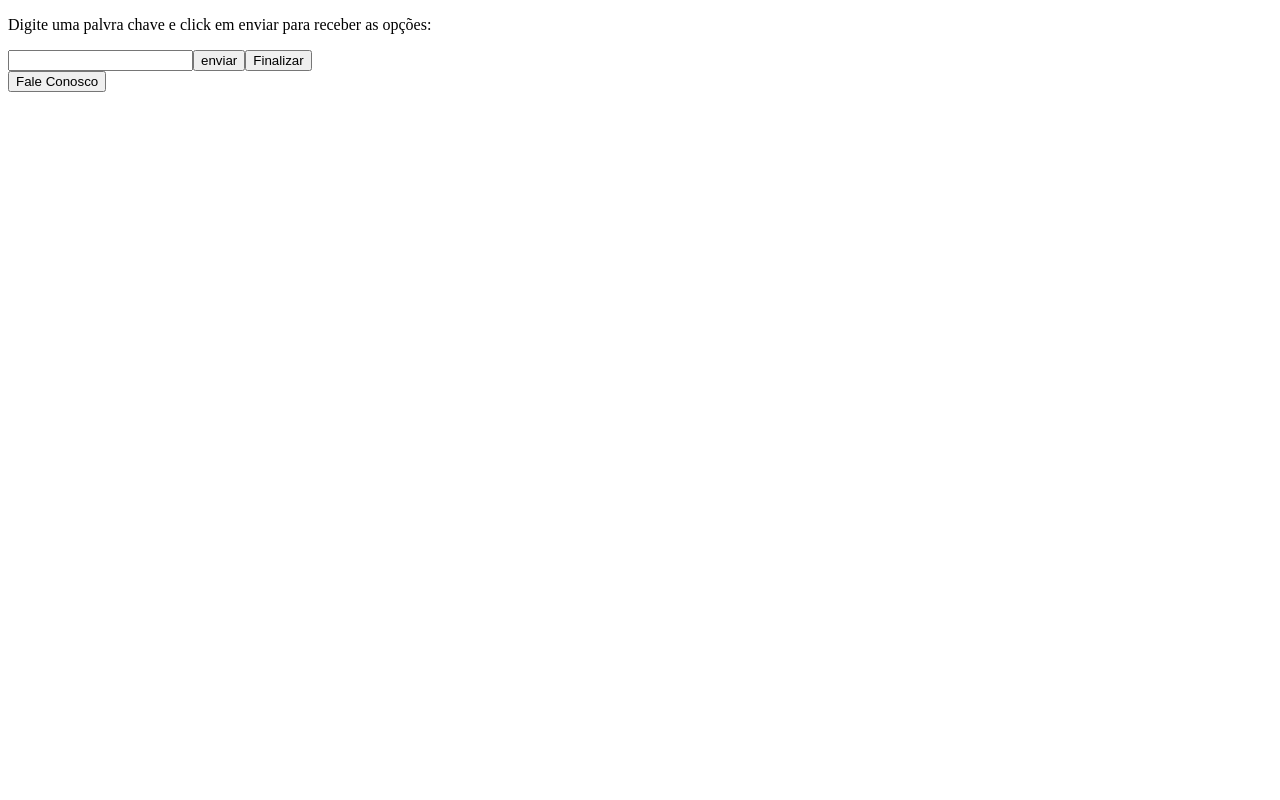
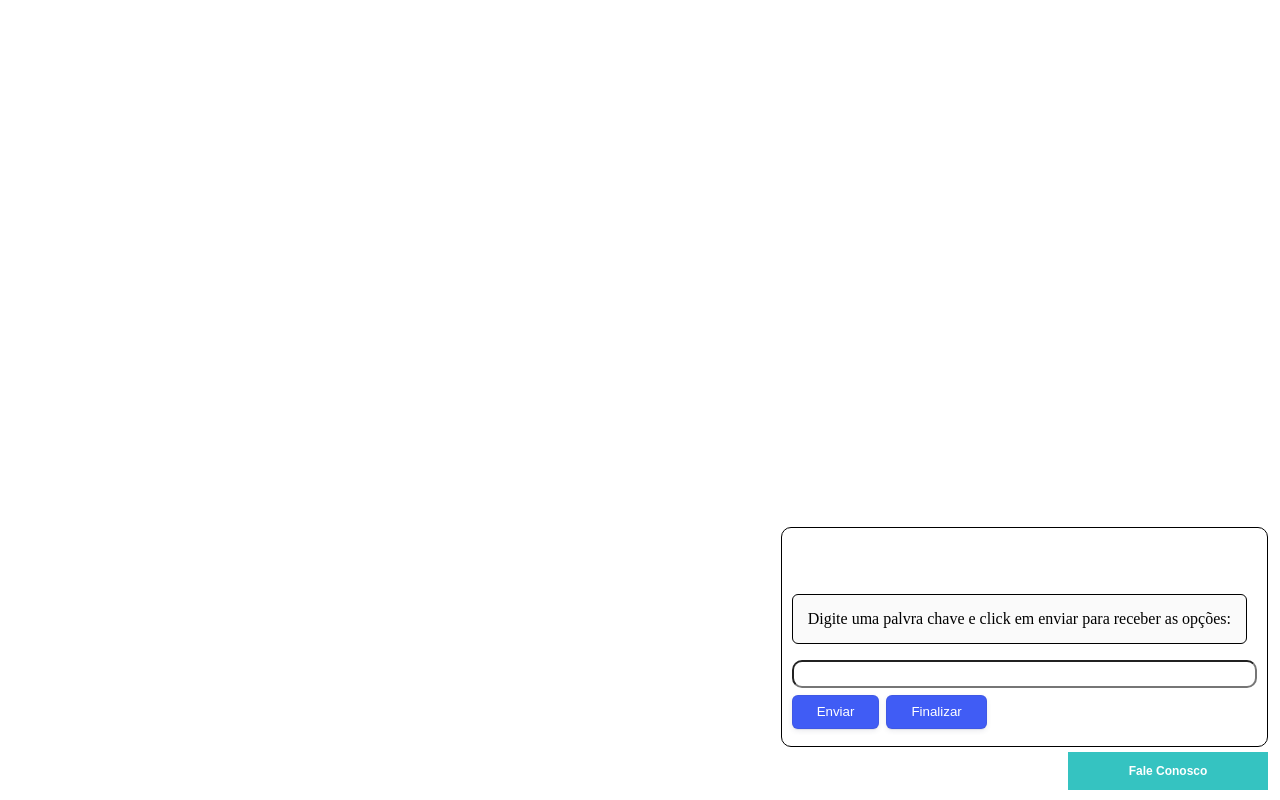
Before and after one commit to MilenaCLeme/web-chat, a React (Create React App) app in the folder front-end/: page / in a window 1280 px wide. Both pictures are taken after a click on the button "Fale Conosco". Built offline with nearby package versions, Linux system fonts and the light colour scheme.

Commit message:
css styled components

```diff
--- a/front-end/src/Pages/Home.js
+++ b/front-end/src/Pages/Home.js
@@ -1,5 +1,11 @@
 import React, { useState } from 'react';
-import Button from '../components/Button';
+import Button from '../Components/Button';
+import {
+  Answer,
+  ChatArea,
+  InputChat,
+  MainContainer,
+} from '../styles/homeStyle';
 
 export default function Home() {
   const [chat, setChat] = useState(false);
@@ -27,49 +33,45 @@ export default function Home() {
   };
 
   return (
-    <>
-      {
-        chat
-          ? (
-            <div>
-              {
-                options ? (
+    <MainContainer>
+      { chat ? (
+        <ChatArea>
+          { options ? (
             <div>
               <div>
                 {
                  buttons.length !== 0 ? buttons.map(({ command }) => (
-                          <Button name={command} func={() => setButtonClick(command)} />
-                        )) : (<p>Palavra chave não encontrada</p>)
+                   <Button name={command} func={() => setButtonClick(command)} stl="opcoes" />
+                 )) : (<Answer>Palavra chave não encontrada</Answer>)
                 }
               </div>
               <div>
                 {
                   buttons.filter(({ command }) => command === buttonClick)
                     .map(({ instructions }) => (
-                            <p>{instructions}</p>
+                      <Answer>{instructions}</Answer>
                     ))
                 }
               </div>
               <div>
                 <a target="_blank" href="wa.me/55">
-                        <Button name="Fale com Atendente" />
+                  <Button name="Fale com Atendente" stl="falecom" />
                 </a>
               </div>
             </div>
-                ) : null
-              }
+          ) : null}
           <div>
-                <p>Digite uma palvra chave e click em enviar para receber as opções:</p>
+            <Answer>Digite uma palvra chave e click em enviar para receber as opções:</Answer>
           </div>
-              <input type="text" onChange={({ target }) => setWord(target.value)} value={word} />
-              <Button name="enviar" func={() => { callApi(word); }} />
-              <Button name="Finalizar" func={() => setOptions(false)} />
+          <InputChat type="text" onChange={({ target }) => setWord(target.value)} value={word} />
+          <Button name="Enviar" func={() => { callApi(word); }} stl="final-envia" />
+          <Button name="Finalizar" func={() => setOptions(false)} stl="final-envia" />
+
+        </ChatArea>
+      ) : null}
+      <div>
+        <Button name="Fale Conosco" func={() => setChat(!chat)} stl="faleconosco" />
       </div>
-          ) : null
-      }
-      <div>
-        <Button name="Fale Conosco" func={() => setChat(!chat)} />
-      </div>
-    </>
+    </MainContainer>
   );
 }
--- a/front-end/src/components/Button.js
+++ b/front-end/src/components/Button.js
@@ -1,15 +1,44 @@
+import PropTypes from 'prop-types';
 import React from 'react';
-import PropTypes from 'prop-types';
 
-export default function Button({ name, func }) {
-  return (
-    <button type="submit" onClick={func}>
-      {name}
-    </button>
-  );
+import {
+  FaleAtendente, FaleConosco, Finaliza, Opcoes,
+} from '../styles/homeStyle';
+
+// eslint-disable-next-line react/prop-types
+export default function Button({ name, func, stl }) {
+  if (stl === 'faleconosco') {
+    return (
+      <FaleConosco type="submit" onClick={func}>
+        {name}
+      </FaleConosco>
+    );
+  }
+  if (stl === 'falecom') {
+    return (
+      <FaleAtendente type="submit" onClick={func}>
+        {name}
+      </FaleAtendente>
+    );
+  }
+  if (stl === 'opcoes') {
+    return (
+      <Opcoes type="submit" onClick={func}>
+        {name}
+      </Opcoes>
+    );
+  }
+  if (stl === 'final-envia') {
+    return (
+      <Finaliza type="submit" onClick={func}>
+        {name}
+      </Finaliza>
+    );
+  }
 }
 
 Button.propTypes = {
   name: PropTypes.string.isRequired,
   func: PropTypes.func.isRequired,
+  stl: PropTypes.string.isRequired,
 };
--- /dev/null
+++ b/front-end/src/styles/homeStyle.js
@@ -0,0 +1,153 @@
+import styled, { createGlobalStyle } from 'styled-components';
+
+const GlobalStyle = createGlobalStyle`
+body {
+  display: flex;
+  align-items: center;
+  justify-content: center;
+  flex-direction: column;
+  position: relative;
+  height: 99%;
+  background:#f2f2f2 ;
+  font-family: 'Roboto', helvetica, arial, sans-serif;
+  font-size: 1.5em;
+}
+`;
+
+const MainContainer = styled.section`
+  max-width: 100%;
+  max-height: 100%;
+  z-index: 10001;
+  position: fixed;
+  bottom: 10px;
+  right: 12px;
+`;
+
+const ChatArea = styled.div`
+  border: 1px solid;
+  border-radius: 10px;
+  padding: 50px 20px 10px 10px;
+  float: right;
+`;
+
+const InputChat = styled.input`
+  flex: 1;
+  padding: 0.2em;
+  border-radius: 10px;
+  width: 100%;
+  font-size: 1rem;
+`;
+
+const FaleConosco = styled.button`
+  display: block;
+  padding: 1em;
+  width: 200px;
+  background-color: #35c3c1;
+  border: 0;
+  color: #fff;
+  cursor: pointer;
+  font-size: .75em;
+  font-weight: 600;
+  text-shadow: 0 1px 0 rgba(black, .2);
+  float: right;
+  margin-top: 5px;
+`;
+
+const Opcoes = styled.button`
+  background-color: #fff;
+  border: 0 solid #e2e8f0;
+  border-radius: 1.5rem;
+  box-sizing: border-box;
+  color: #0d172a;
+  cursor: pointer;
+  display: inline-block;
+  font-size: 1em;
+  font-weight: 600;
+  line-height: 1;
+  padding: 0.6rem 1.6rem;
+  text-align: center;
+  transition: all .1s cubic-bezier(.4, 0, .2, 1);
+  box-shadow: 0px 1px 2px rgba(166, 175, 195, 0.25);
+  margin: 7px;
+
+  :hover {
+    background-color: #cecece;
+  }
+
+`;
+
+const FaleAtendente = styled.button`
+    backface-visibility: hidden;
+  background-color: #25d366;
+  border-radius: 6px;
+  border-width: 0;
+  box-shadow: rgba(50, 50, 93, .1) 0 0 0 1px inset,rgba(50, 50, 93, .1) 0 2px 5px 0,rgba(0, 0, 0, .07) 0 1px 1px 0;
+  box-sizing: border-box;
+  color: #fff;
+  cursor: pointer;
+  height: 34px;
+  line-height: 0.85;
+  margin: 7px 7px 7px 0;
+  outline: none;
+  overflow: hidden;
+  padding: 0 25px;
+  position: relative;
+  text-align: center;
+  text-transform: none;
+  transform: translateZ(0);
+  transition: all .2s,box-shadow .08s ease-in;
+  user-select: none;
+  -webkit-user-select: none;
+  touch-action: manipulation;
+  :hover {
+  box-shadow: rgba(50, 50, 93, .1) 0 0 0 1px inset, rgba(50, 50, 93, .2) 0 6px 15px 0, rgba(0, 0, 0, .1) 0 2px 2px 0, rgba(50, 151, 211, .3) 0 0 0 4px;
+  }
+`;
+
+const Finaliza = styled.button`
+  backface-visibility: hidden;
+  background-color: #405cf5;
+  border-radius: 6px;
+  border-width: 0;
+  box-shadow: rgba(50, 50, 93, .1) 0 0 0 1px inset,rgba(50, 50, 93, .1) 0 2px 5px 0,rgba(0, 0, 0, .07) 0 1px 1px 0;
+  box-sizing: border-box;
+  color: #fff;
+  cursor: pointer;
+  height: 34px;
+  line-height: 0.85;
+  margin: 7px 7px 7px 0;
+  outline: none;
+  overflow: hidden;
+  padding: 0 25px;
+  position: relative;
+  text-align: center;
+  text-transform: none;
+  transform: translateZ(0);
+  transition: all .2s,box-shadow .08s ease-in;
+  user-select: none;
+  -webkit-user-select: none;
+  touch-action: manipulation;
+  :hover {
+  box-shadow: rgba(50, 50, 93, .1) 0 0 0 1px inset, rgba(50, 50, 93, .2) 0 6px 15px 0, rgba(0, 0, 0, .1) 0 2px 2px 0, rgba(50, 151, 211, .3) 0 0 0 4px;
+  }
+`;
+
+const Answer = styled.p`
+  border: 1px solid;
+  border-radius: 6px;
+  background-color: #fafafa;
+  padding: 15px;
+
+`;
+
+export {
+  GlobalStyle,
+  MainContainer,
+  ChatArea,
+  InputChat,
+  FaleConosco,
+  Opcoes,
+  FaleAtendente,
+  Finaliza,
+  Answer,
+};
--- a/front-end/src/styles/loginStyle.css
+++ /dev/null
@@ -1,87 +0,0 @@
-* {
-  -webkit-font-smoothing: antialiased;
-  text-rendering: optimizeLegibility;
-}
-
-html, body { height: 99%; }
-body {
-  display: flex;
-  align-items: center;
-  justify-content: center;
-  flex-direction: column;
-  position: relative;
-
-  background:#f2f2f2 ;
-  font-family: 'Roboto', helvetica, arial, sans-serif;
-  font-size: 1.5em;
-
-}
-
-.login-form {
-  width: 100%;
-  padding: 2em;
-  position: relative;
-  background-color:rgb(81, 81, 81) ;
-}
-.login-form::before {
-  content: '';
-  position: absolute;
-  top: -2px; left: 0;
-  height: 2px; width: 100%;
-
-  background: linear-gradient(
-    to right,
-    #35c3c1,
-    #00d6b7
-  );
-}
-
-  .flex-row {
-    display: flex;
-    margin-bottom: 1em;
-  }
-
-  .lf--label {
-    width: 3em;
-    display: flex;
-    align-items: center;
-    justify-content: center;
-    background: #f5f6f8;
-    cursor: pointer;
-  }
-  .lf--input {
-    flex: 1;
-    padding: 1em;
-    border: 0;
-    color: #8f8f8f;
-    font-size: 1rem;
-
-  }
-  .lf--input:focus {
-    outline: none;
-  }
-
-  .lf--submit {
-    display: block;
-    padding: 1em;
-    width: 100%;
-    background-color: #35c3c1;
-    border: 0;
-    color: #fff;
-    cursor: pointer;
-    font-size: .75em;
-    font-weight: 600;
-    text-shadow: 0 1px 0 rgba(black, .2);
-
-  }
-  .lf--submit:focus {
-    outline: none;
-    transition: transform .15s ease;
-    transform: scale(1.1);
-  }
-
-  .lf--submit:disabled {
-    background-color: gray !important;
-  }
-
-::placeholder { color: #8f8f8f; }
```
Lines whose indentation alone changed are shown as unchanged.
